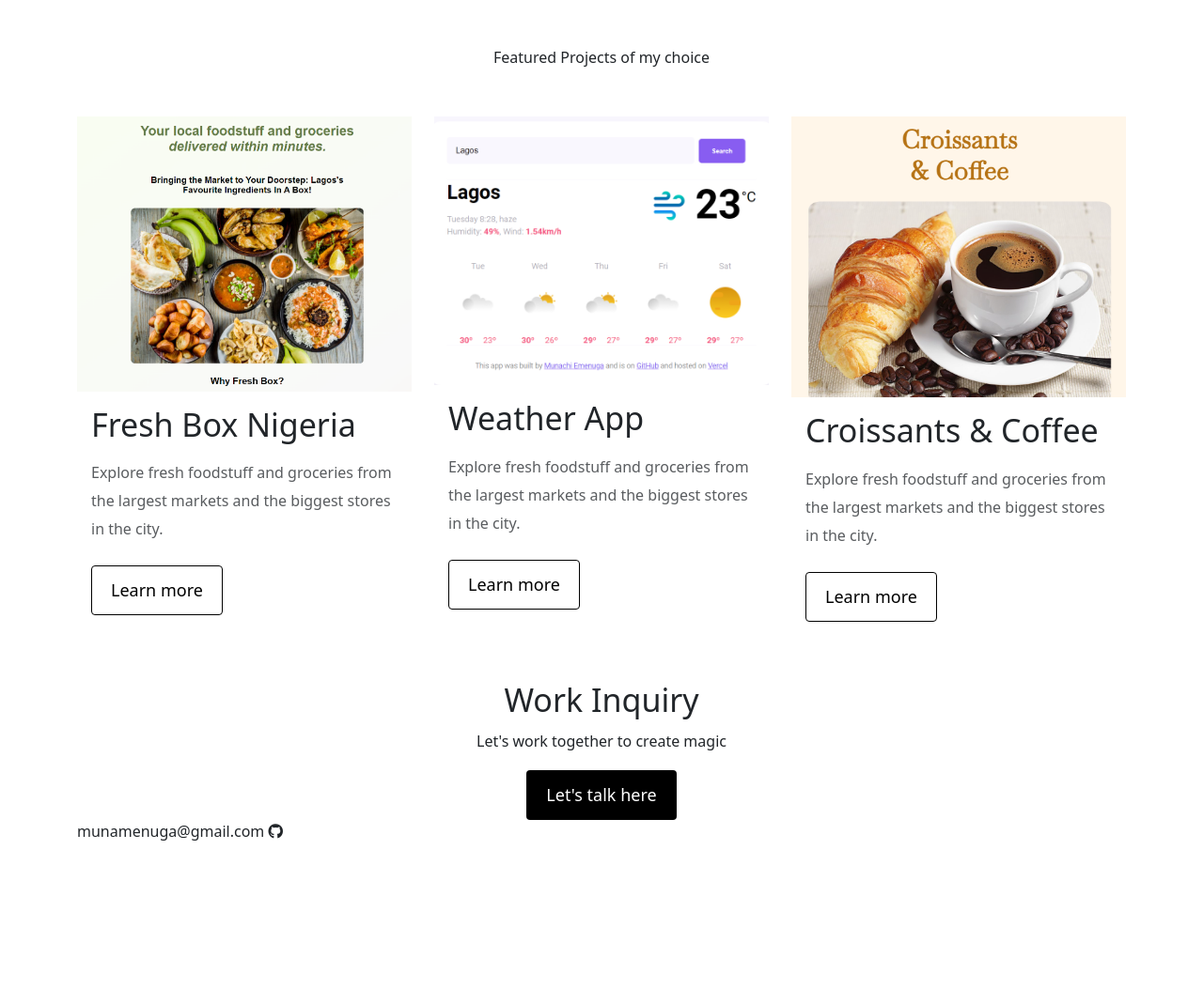
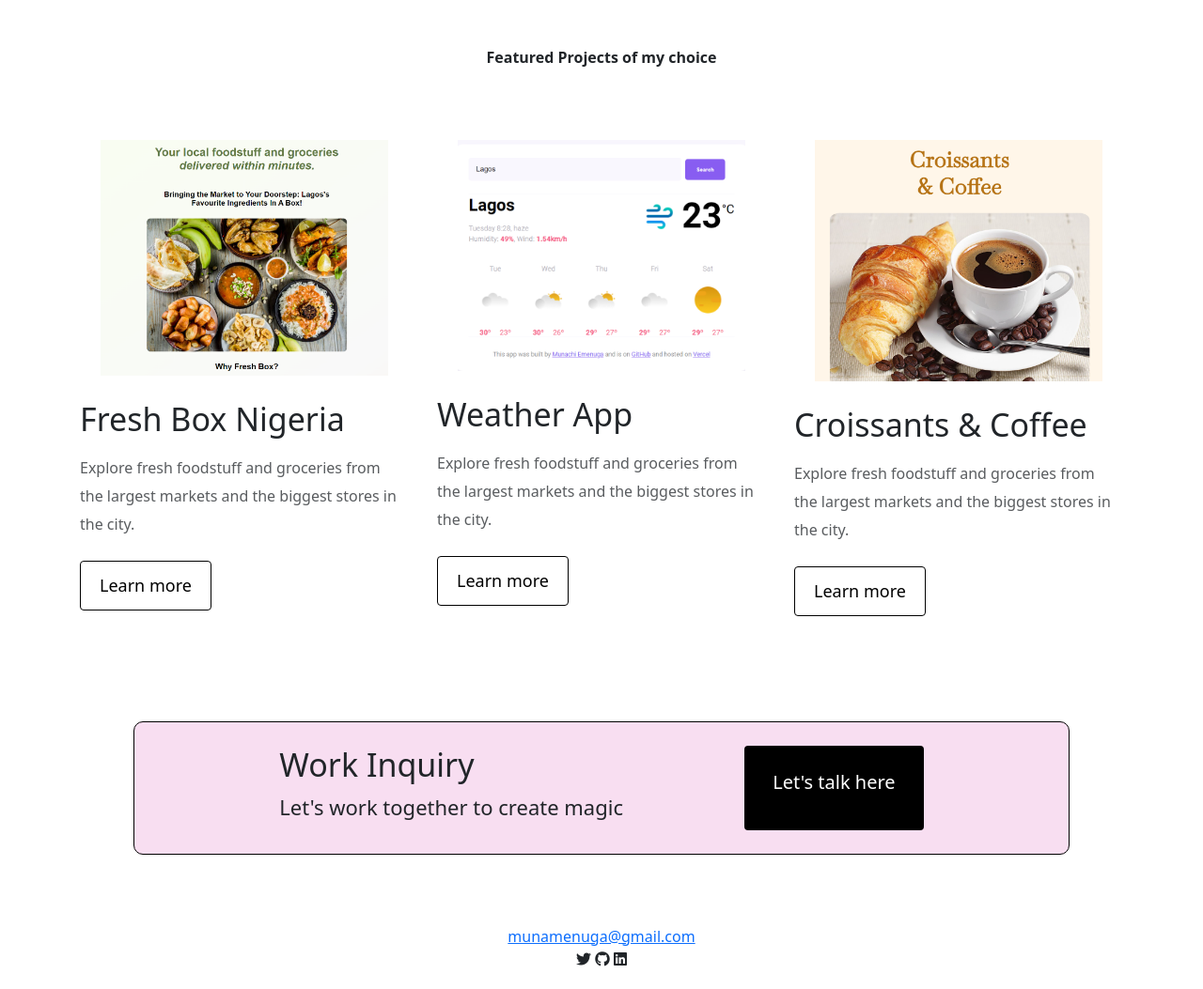
Before and after one commit to munamenuga/personal-portfolio, a plain HTML site: page index.html in a window 1280 px wide. Shown: the part 600-1653 px from the top of the page at 94% size. Before the commit the page ends 1497 px from the top, so only its background shows below. Drawn offline with nearby package versions, Linux system fonts and the light colour scheme; a web font is replaced by a local one.

Commit message:
Added a footer and styled entire page making it responsive
-deleted unused image

```diff
--- a/index.html
+++ b/index.html
@@ -43,13 +43,17 @@
       </div>
     </div>
 
-    <p class="text-center m-5">Featured Projects of my choice</p>
+    <p class="text-center m-5 fw-bold">Featured Projects of my choice</p>
 
     <div class="container">
       <div class="row">
         <div class="col-4">
           <div class="col d-none d-lg-block">
-            <img src="images/Freshbox.png" class="img-fluid" alt="" />
+            <img
+              src="images/Freshbox.png"
+              class="project-image img-fluid"
+              alt=""
+            />
           </div>
           <div class="project-description">
             <h2 class="mb-3">Fresh Box Nigeria</h2>
@@ -63,7 +67,11 @@
 
         <div class="col-4">
           <div class="col d-none d-lg-block">
-            <img src="images/Weather-app.png" class="img-fluid" alt="" />
+            <img
+              src="images/Weather-app.png"
+              class="project-image img-fluid"
+              alt=""
+            />
           </div>
 
           <div class="project-description">
@@ -80,7 +88,7 @@
           <div class="col d-none d-lg-block">
             <img
               src="images/croissants & coffee.png"
-              class="img-fluid"
+              class="project-image img-fluid"
               alt=""
             />
           </div>
@@ -96,16 +104,21 @@
         </div>
       </div>
 
-      <div style="display: flex; flex-direction: column; align-items: center">
-        <h2>Work Inquiry</h2>
-        <p>Let's work together to create magic</p>
-
-        <a href="" class="btn btn-branding">Let's talk here</a>
+      <div class="work-info">
+        <div class="work-info-description">
+          <h2> Work Inquiry <br /> <span class="work-description"> Let's work together to create magic </span></h2>
+          <a href="#" class="btn btn-work-info"> Let's talk here</a>
+        </div>
       </div>
 
       <footer>
-        munamenuga@gmail.com
+        <a href="mailto:munamenuga@gmail.com" class="email-link">
+          munamenuga@gmail.com
+        </a>
+        <br />
+        <i a href="www.x.com/munamenuga" class="fa-brands fa-twitter"></i>
         <i class="fa-brands fa-github"></i>
+        <i class="fa-brands fa-linkedin"></i>
       </footer>
     </div>
   </body>
--- a/style/portfolio.css
+++ b/style/portfolio.css
@@ -31,7 +31,29 @@
 }
 
 .project-description {
-  padding: 15px;
+  padding: 1px 6px 4px 3px;
+}
+
+.project-image {
+  padding: 25px;
+}
+
+.work-info {
+  background-color: var(--branding-color);
+  border: 1px solid var(--secondary-color);
+  margin: 60px;
+  padding: 25px;
+  border-radius: 10px;
+}
+
+.work-description {
+  font-weight: normal;
+  font-size: 22px;
+}
+
+.work-info-description {
+  display: flex;
+  justify-content: space-evenly;
 }
 
 .hero {
@@ -64,9 +86,11 @@
   padding: 12px 20px;
 }
 
+.btn-work-info:hover,
 .btn-branding:hover {
   background: white;
   color: black;
+  border-color: #000000;
 }
 
 .btn-outline {
@@ -83,6 +107,22 @@
   color: white;
 }
 
+.btn-work-info {
+  background: var(--secondary-color);
+  border-radius: 4px;
+  color: white;
+  font-size: 20px;
+  line-height: 27px;
+  padding: 25px 30px 0px 30px;
+  border: 0;
+}
+
+footer {
+  text-align: center;
+  margin: 20px;
+  padding-top: 15px;
+}
+
 @media (max-width: 576px) {
   h2 {
     font-size: 23px;
@@ -95,6 +135,13 @@
 
   .btn-outline {
     padding: 6px 10px;
+  }
 
+  .work-info {
+    display: none;
+  }
+
+  .work-info-description {
+    display: none;
   }
 }
```
Also changed, not shown: images/croissant-screenshot.png (deleted).
